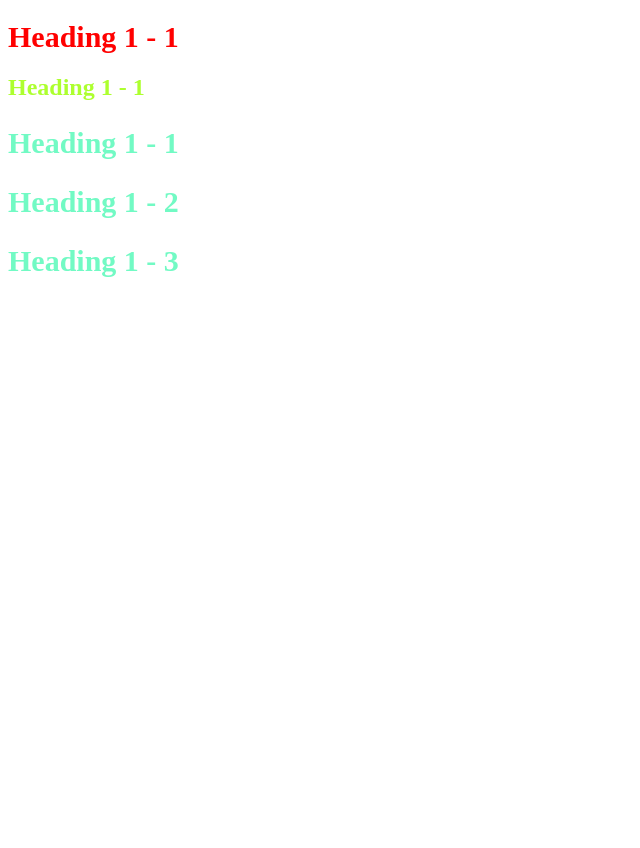
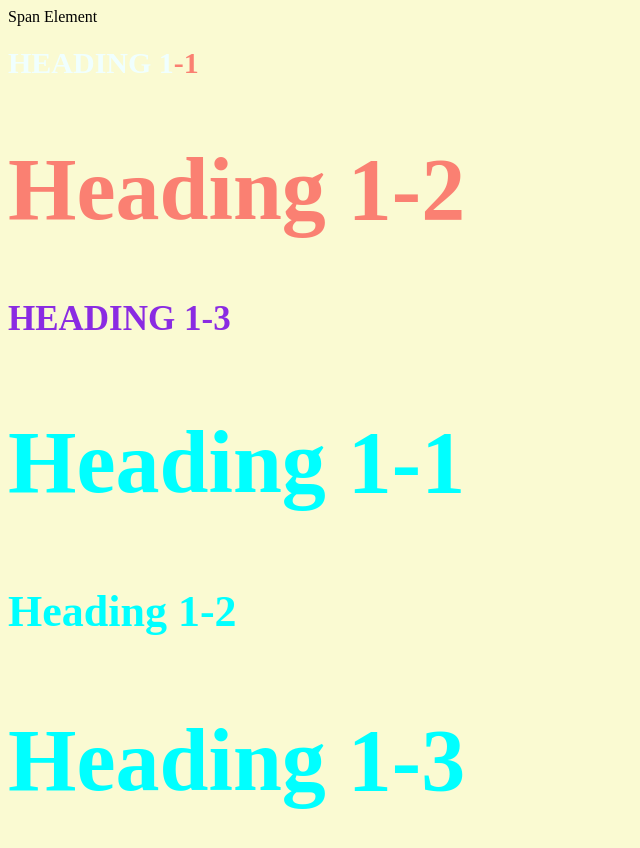
Before and after one commit to R4Ybtw/Chungus-hunter, a plain HTML site: page style-test.html in a window 1280 px wide. Shown: the whole page, without its empty margins (0-640 px from the left). Before the commit the page ends 800 px from the top, so only its background shows below. Drawn offline with Linux system fonts and the light colour scheme.

Commit message:
Created test css

```diff
--- /dev/null
+++ b/css/test.css
@@ -0,0 +1,25 @@
+ body{
+     background-color: lightgoldenrodyellow;
+ }
+h1{
+    font-size: 30px;
+    color: salmon;
+}
+h2{
+    font-size: 44px;
+    color:aqua;
+}
+.big{
+    font-size: 88px;
+}
+.uppercase{
+    text-transform: uppercase;
+
+
+}
+.big.uppercase{
+color: blueviolet; font-size: 35px;
+}
+h1 span{
+color:azure;
+}
--- a/style-test.html
+++ b/style-test.html
@@ -1,19 +1,17 @@
 <!DOCTYPE html>
 <html>
     <head>
-        <title>Style test</title>
-        <style type="text/css">
-        h1{
-            font-size: 30px;
-            color: sandybrown}
-            </style>
+        <title> Style Test</title>
+     <link rel="stylesheet" type="text/css" href="css/test.css">
+    </head>
+    <body>
+        <span>Span Element</span>
+        <h1 class="uppercase"><span>Heading 1</span>-1</h1>
+        <h1 class="big">Heading 1-2</h1>
+        <h1 class="big uppercase">Heading 1-3</h1>
+        <h2 class="big">Heading 1-1</h2>
+        <h2>Heading 1-2</h2>
+        <h2 class="big">Heading 1-3</h2>
 
-        <body>
-            <h1 style="font-size:30px; color: red;">Heading 1 - 1</h1>
-            <h2 style="font: size 78px;px; color: greenyellow;">Heading 1 - 1</h1>
-            <h2 style="font-size:30px; color: #72FAC4;">Heading 1 - 1</h1>
-            <h2 style="font-size:30px; color: #72FAC4;">Heading 1 - 2</h1>
-            <h2 style="font-size:30px; color: #72FAC4;">Heading 1 - 3</h1>
-        </body>
-    </head>
+    </body>
 </html>
```
